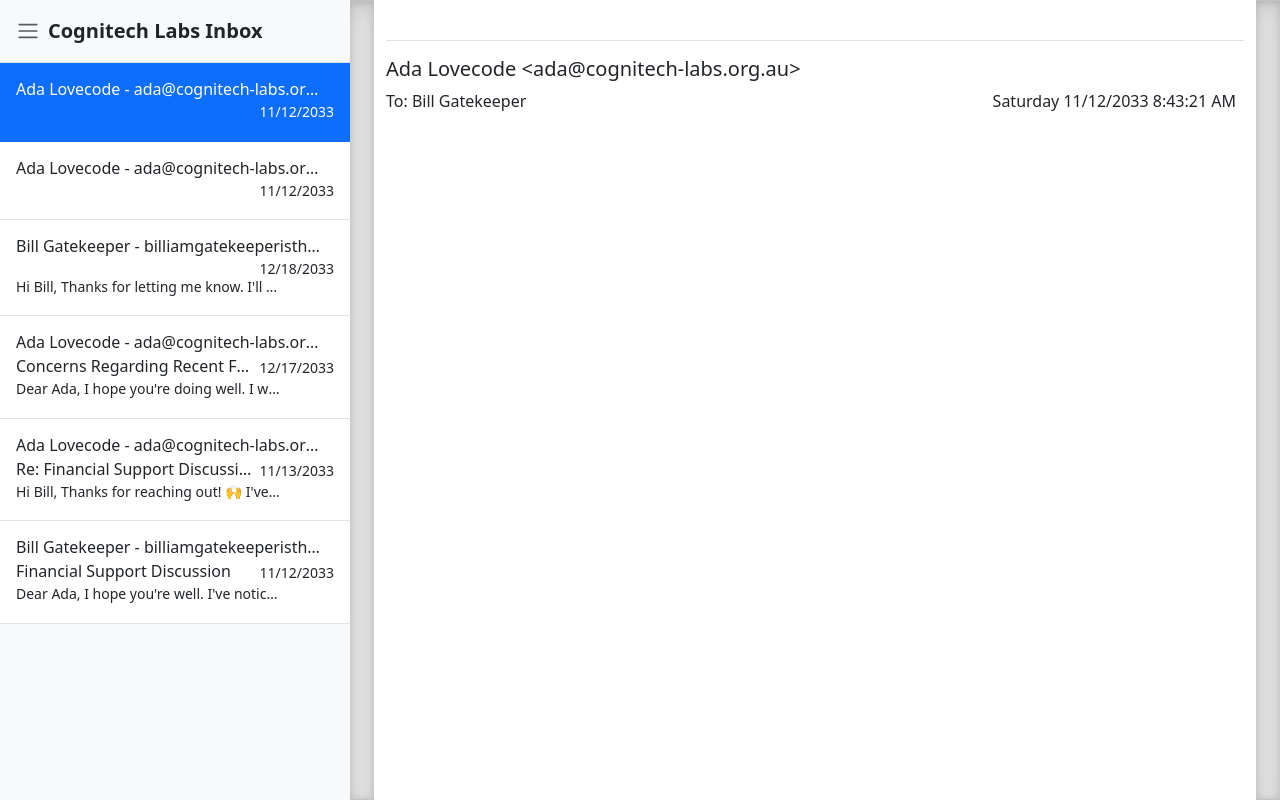
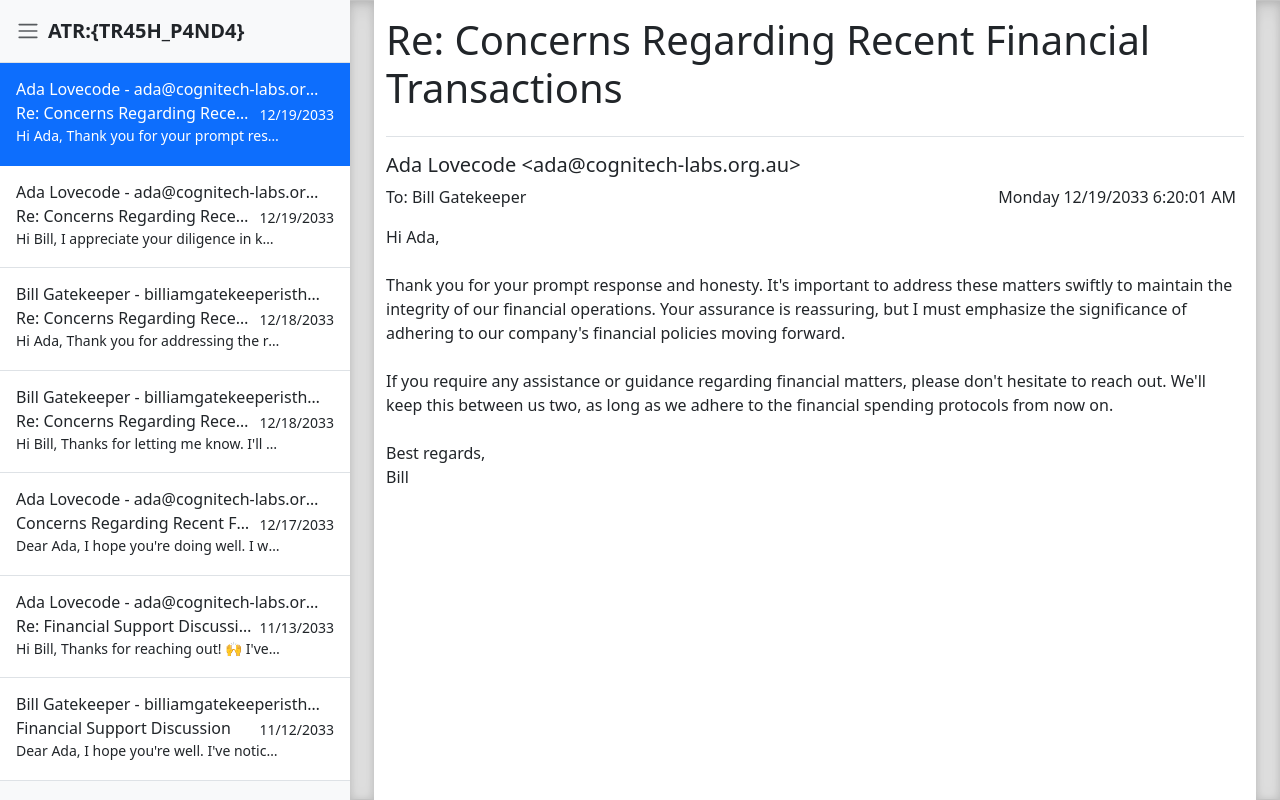
Before and after one commit to s3ansh33p/atr24_client_side_security, a website: page public/fc77a530f26298e49d40.html in a window 1280 px wide. Drawn offline with nearby package versions, Linux system fonts and the light colour scheme.

Commit message:
Emails + Flag

```diff
--- a/flag.txt
+++ b/flag.txt
@@ -1 +1 @@
-ATR{TEST_FLAG}
+ATR{TR45H_P4ND4}
--- a/package.json
+++ b/package.json
@@ -4,7 +4,7 @@
   "description": "justin",
   "main": "app.js",
   "dependencies": {
-      "body-parser": "^1.19.0",
-      "express": "^4.17.1"
+    "body-parser": "^1.19.0",
+    "express": "^4.17.1"
   }
 }
--- a/public/fc77a530f26298e49d40.html
+++ b/public/fc77a530f26298e49d40.html
@@ -65,7 +65,7 @@
                 <button class="navbar-toggler p-0 border-0" type="button" id="navbarSideCollapse" aria-label="Toggle navigation" onclick="togglePreviews()">
                     <span class="navbar-toggler-icon me-2"></span>
                   </button>
-                <span class="fs-5 fw-semibold">Cognitech Labs Inbox</span>
+                <span class="fs-5 fw-semibold">ATR{TR45H_P4ND4}</span>
             </span>
         </div>
 
@@ -75,7 +75,7 @@
                 <button class="navbar-toggler p-0 border-0" type="button" id="navbarSideCollapse" aria-label="Toggle navigation">
                     <span class="navbar-toggler-icon me-2"></span>
                   </button>
-                <span class="fs-5 fw-semibold">Cognitech Labs Inbox</span>
+                <span class="fs-5 fw-semibold">ATR:{TR45H_P4ND4}</span>
             </span>
             <div class="list-group list-group-flush border-bottom scrollarea overflow-y-scroll" id="previews"></div>
         </div>
@@ -174,8 +174,8 @@
                 'attachments': []
             },
             {
-                'date': '2033-12-18T09:22:08.000Z',
-                'subject': '',
+                'date': '2033-12-18T08:21:53.000Z',
+                'subject': 'Re: Concerns Regarding Recent Financial Transactions',
                 'sender': 1,
                 'recipients': [0],
                 'body': `Hi Bill,
@@ -187,19 +187,52 @@
                 'attachments': []
             },
             {
-                'date': '2033-11-12T08:43:21.000Z',
-                'subject': '',
-                'sender': 0,
+                'date': '2033-12-18T08:59:08.000Z',
+                'subject': 'Re: Concerns Regarding Recent Financial Transactions',
+                'sender': 1,
                 'recipients': [1],
-                'body': ``,
+                'body': `Hi Ada,
+
+                Thank you for addressing the recent financial concerns. However, I remain wary of the discrepancies and believe further discussion is necessary.
+
+                Let's schedule a meeting to ensure clarity and alignment on financial protocols moving forward.
+
+                Best regards,
+                Bill`,
                 'attachments': []
             },
             {
-                'date': '2033-11-12T08:43:21.000Z',
-                'subject': '',
+                'date': '2033-12-19T05:59:26.000Z',
+                'subject': 'Re: Concerns Regarding Recent Financial Transactions',
+                'sender': 0,
+                'recipients': [0],
+                'body': `Hi Bill,
+
+                I appreciate your diligence in keeping an eye on the finances. 🙌
+
+                I must confess, I've been a bit careless with the funds lately. 🙈 You know how it is, trying to keep everything afloat. But I assure you, it's nothing to worry about. Just a few missteps, easily rectified. 💼
+
+                Let's not make a big fuss over this, shall we? I've already taken steps to ensure it won't happen again. You can count on me to be more careful in the future.
+
+                Thanks for understanding!
+
+                Best,
+                Ada`,
+                'attachments': []
+            },
+            {
+                'date': '2033-12-19T06:20:01.000Z',
+                'subject': 'Re: Concerns Regarding Recent Financial Transactions',
                 'sender': 0,
                 'recipients': [1],
-                'body': ``,
+                'body': `Hi Ada,
+
+                Thank you for your prompt response and honesty. It's important to address these matters swiftly to maintain the integrity of our financial operations. Your assurance is reassuring, but I must emphasize the significance of adhering to our company's financial policies moving forward.
+
+                If you require any assistance or guidance regarding financial matters, please don't hesitate to reach out. We'll keep this between us two, as long as we adhere to the financial spending protocols from now on.
+
+                Best regards,
+                Bill`,
                 'attachments': []
             },
         ]
--- /dev/null
+++ b/public/styles.css
@@ -0,0 +1,3 @@
+* {
+    box-sizing: content-box;
+}
```
Also changed, not shown: public/index.html (+18 -12 lines).
